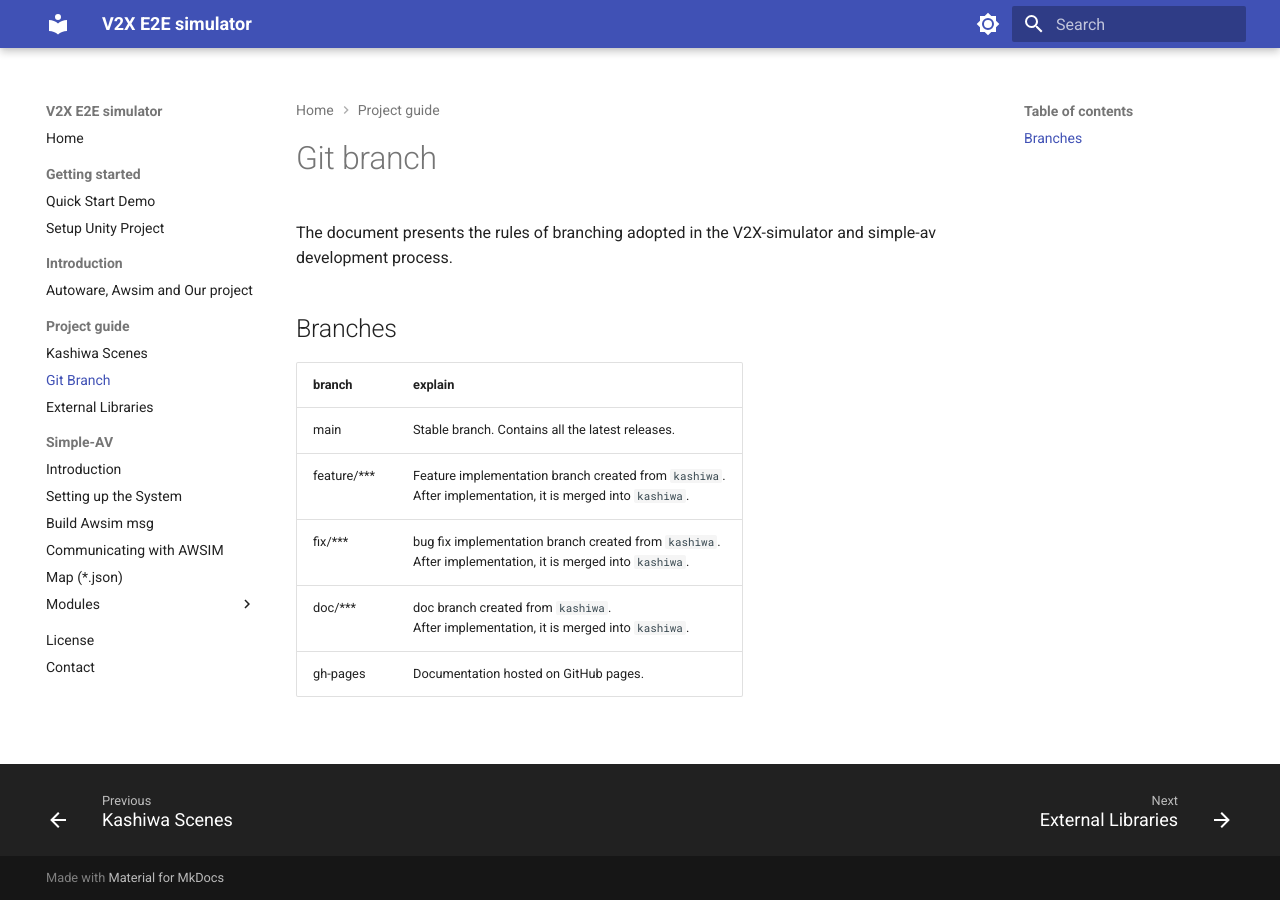
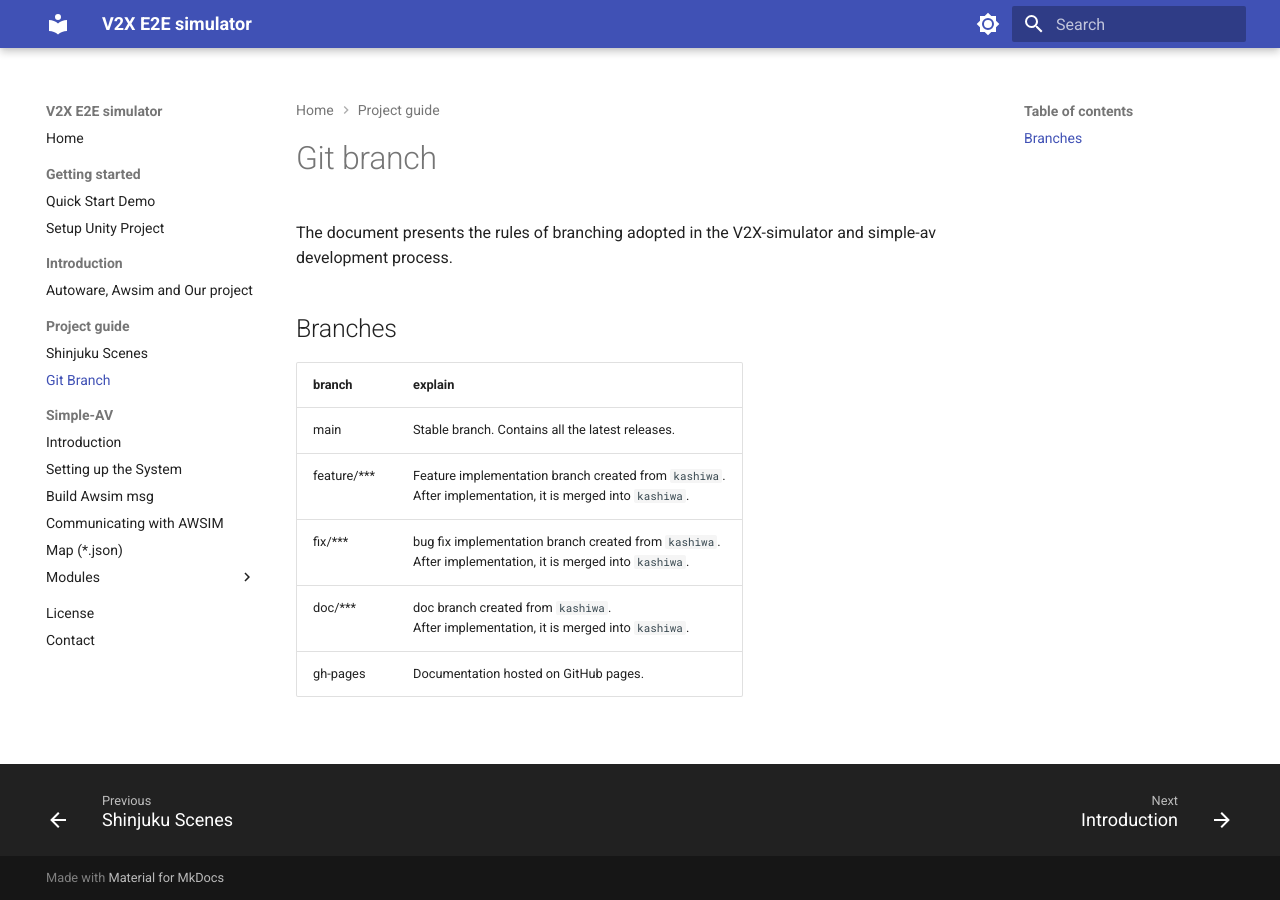
Before and after one commit to hoosh-ir/simple_av, an MkDocs documentation site: the page built from docs/ProjectGuide/GitBranch/index.md, in a window 1280 px wide. Built offline with MkDocs 1.6.1 and Material for MkDocs 9.7.7, drawn with Linux system fonts in a browser that asks for light colours; the version menu is left out.

Commit message:
updating docs

```diff
--- a/mkdocs.yml
+++ b/mkdocs.yml
@@ -71,10 +71,8 @@ nav:
     - Autoware, Awsim and Our project : Introduction/AutowareAwsimAndV2X/index.md
 
   - Project guide:
-    # - Directory: ProjectGuide/Directory/index.md
-    - Kashiwa Scenes: ProjectGuide/KashiwaScenes/index.md
+    - Shinjuku Scenes: ProjectGuide/ShinjukuScenes/index.md
     - Git Branch: ProjectGuide/GitBranch/index.md
-    - External Libraries: ProjectGuide/ExternalLibraries/index.md
 
   - Simple-AV:
     - Introduction: Simple-AV/Description/index.md
@@ -87,5 +85,6 @@ nav:
       - Path_planning: Simple-AV/Modules/Path_planning/index.md
       - Perception: Simple-AV/Modules/Perception/index.md
       - Control: Simple-AV/Modules/Control/index.md
+
   - License: License/index.md
   - Contact: Contact/index.md
```
Also changed, not shown: docs/ProjectGuide/ExternalLibraries/index.md (deleted), docs/ProjectGuide/KashiwaScenes/index.md (deleted), docs/ProjectGuide/ShinjukuScenes/index.md (added).
